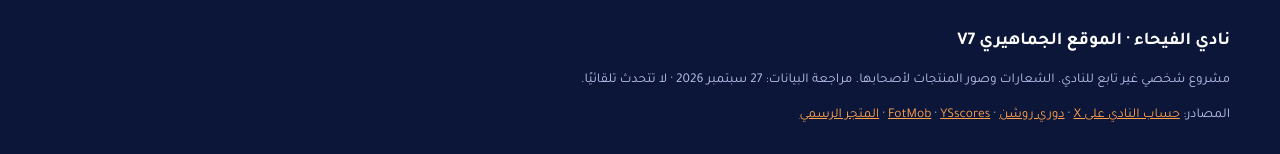
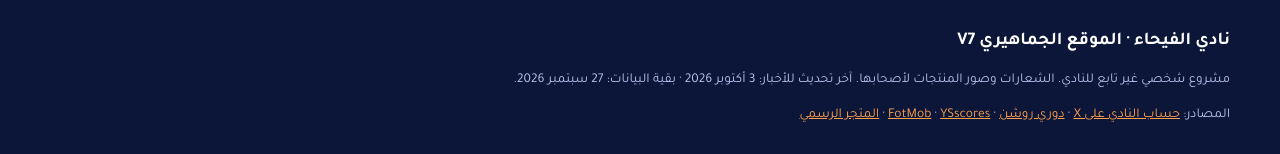
Before and after one commit to 118jihad-sys/madraj-alfayha, a plain HTML site: page index.html in a window 1280 px wide. Shown: the part 8022-8176 px from the top of the page. Drawn offline with Linux system fonts and the light colour scheme.

Commit message:
Update news review date

```diff
--- a/index.html
+++ b/index.html
@@ -54,7 +54,7 @@
 </main>
 
 <footer><div class="wrap"><b>نادي الفيحاء · الموقع الجماهيري V7</b>
-<p>مشروع شخصي غير تابع للنادي. الشعارات وصور المنتجات لأصحابها. مراجعة البيانات: 27 سبتمبر 2026 · لا تتحدث تلقائيًا.</p>
+<p>مشروع شخصي غير تابع للنادي. الشعارات وصور المنتجات لأصحابها. آخر تحديث للأخبار: 3 أكتوبر 2026 · بقية البيانات: 27 سبتمبر 2026.</p>
 <p>المصادر: <a href="https://x.com/AlfayhaSC" target="_blank" rel="noopener">حساب النادي على X</a> · <a href="https://www.spl.com.sa/ar" target="_blank" rel="noopener">دوري روشن</a> · <a href="https://www.fotmob.com/" target="_blank" rel="noopener">FotMob</a> · <a href="https://www.ysscores.com/en/team/582749/Al-Fayha-FC-players" target="_blank" rel="noopener">YSscores</a> · <a href="https://alfiha-store.com/products" target="_blank" rel="noopener">المتجر الرسمي</a></p></div></footer>
 
 <dialog id="dlg" aria-labelledby="dlg-t"><div id="dlg-c"></div></dialog>
```
